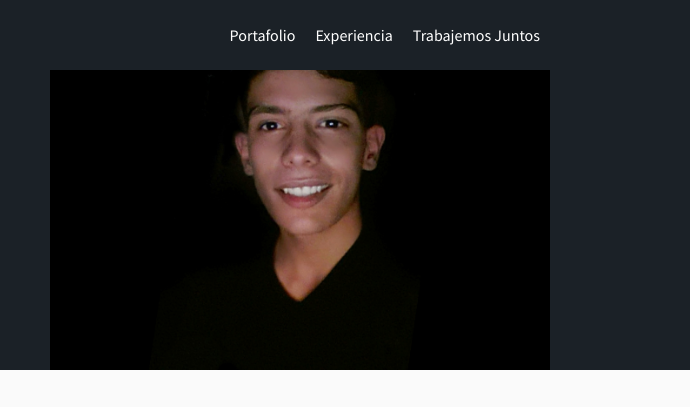
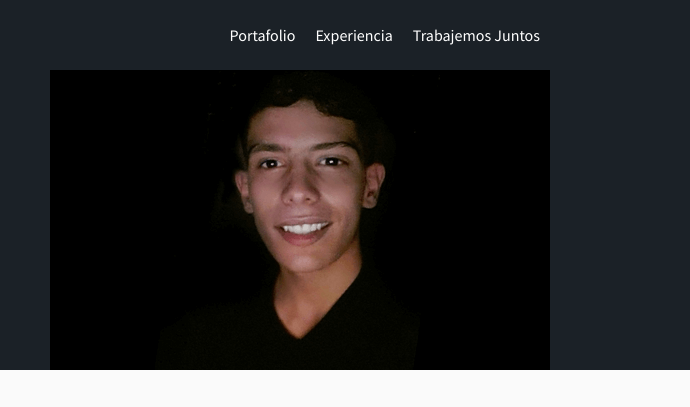
Before and after one commit to gabrielelpidio/Portfolio, a plain HTML site: page index.html in a window 1280 px wide. Shown: the top 407 px of the page, 590-1280 px from the left. Drawn offline with Linux system fonts and the light colour scheme; files whose address does not match are found by name.

Commit message:
some more optimized images

```diff
--- a/index.html
+++ b/index.html
@@ -38,7 +38,7 @@
                     <br/> Desarrollador <strong>Frontend</strong>,
                     <br/> con ganas de <strong>aprender</strong>.
                 </h1>
-                <img class="hero-image" src="Images/hero.jpg" width="500" height="300"/>
+                <img class="hero-image" src="Images/hero.png" width="500" height="300"/>
             </div>
         </section>
     <section class="portfolio">
@@ -186,8 +186,6 @@
             }
         }
 
-        console.log(linkHideShow);
-
         function hideShow(){
             if (menu.classList.contains('is-active')){
                 menu.classList.remove('is-active');
```
